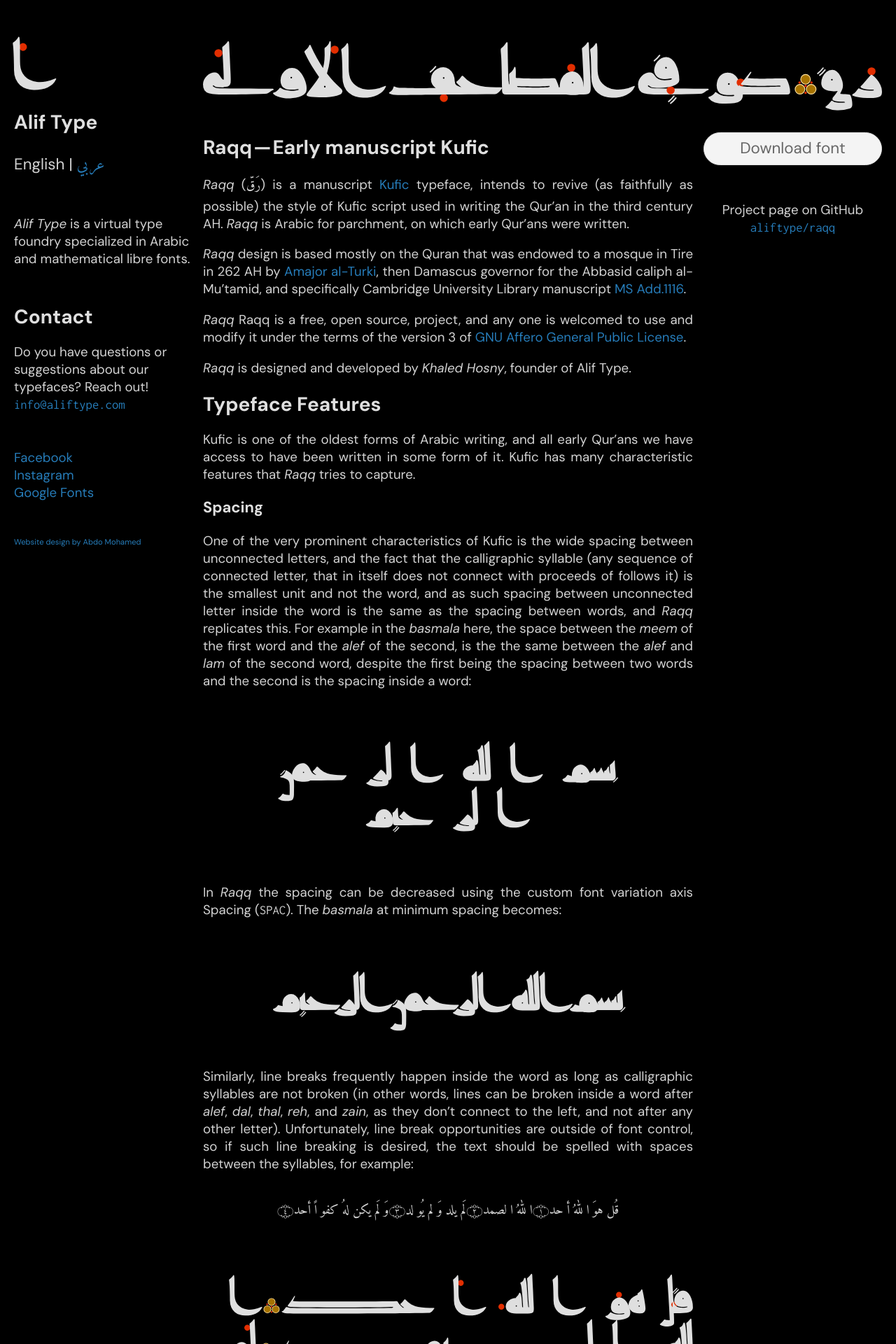
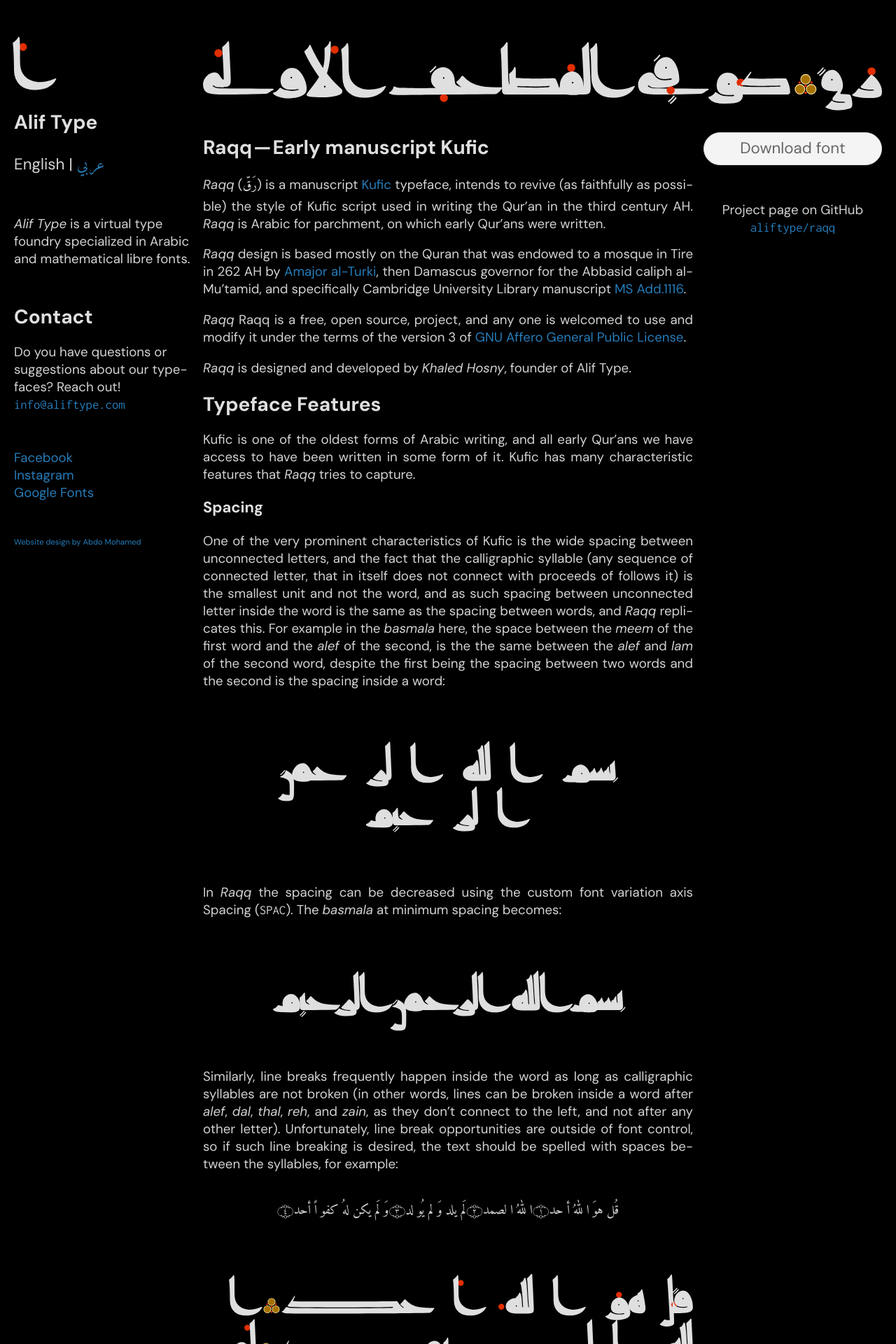
Before and after one commit to aliftype/raqq, a Jekyll site: the page built from docs/english.md, in a window 1280 px wide. Shown: the top 1920 px of the page at 70% size. Built offline with Jekyll 4.4.1, drawn with Linux system fonts in a browser that asks for light colours.

Commit message:
Hyphenate

```diff
--- a/docs/assets/css/style.scss
+++ b/docs/assets/css/style.scss
@@ -85,6 +85,8 @@
 p {
   text-align: justify;
   line-height: normal;
+  hyphens: auto;
+  -webkit-hyphens: auto;
 }
 
 a {
@@ -295,6 +297,8 @@
 @media print, screen and (max-width: 700px) {
   section > p:lang(en-US) {
     text-align: start;
+    hyphens: revert;
+    -webkit-hyphens: revert;
   }
 }
 
```
